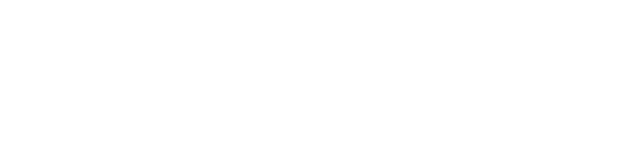
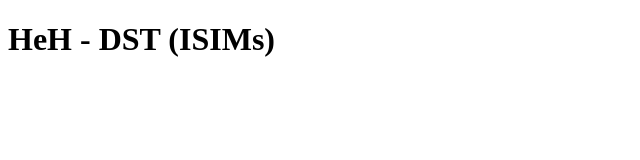
Before and after one commit to TRIGianni/ba3_secu, a plain HTML site: page index.html in a window 1280 px wide. Shown: the whole page, without its empty margins (0-640 px from the left). Drawn offline with Linux system fonts and the light colour scheme.

Commit message:
Ajout h1 + ISIMs

```diff
--- a/index.html
+++ b/index.html
@@ -7,6 +7,6 @@
     <title>Document</title>
 </head>
 <body>
-
+    <h1>HeH - DST (ISIMs)</h1>
 </body>
 </html>
```
